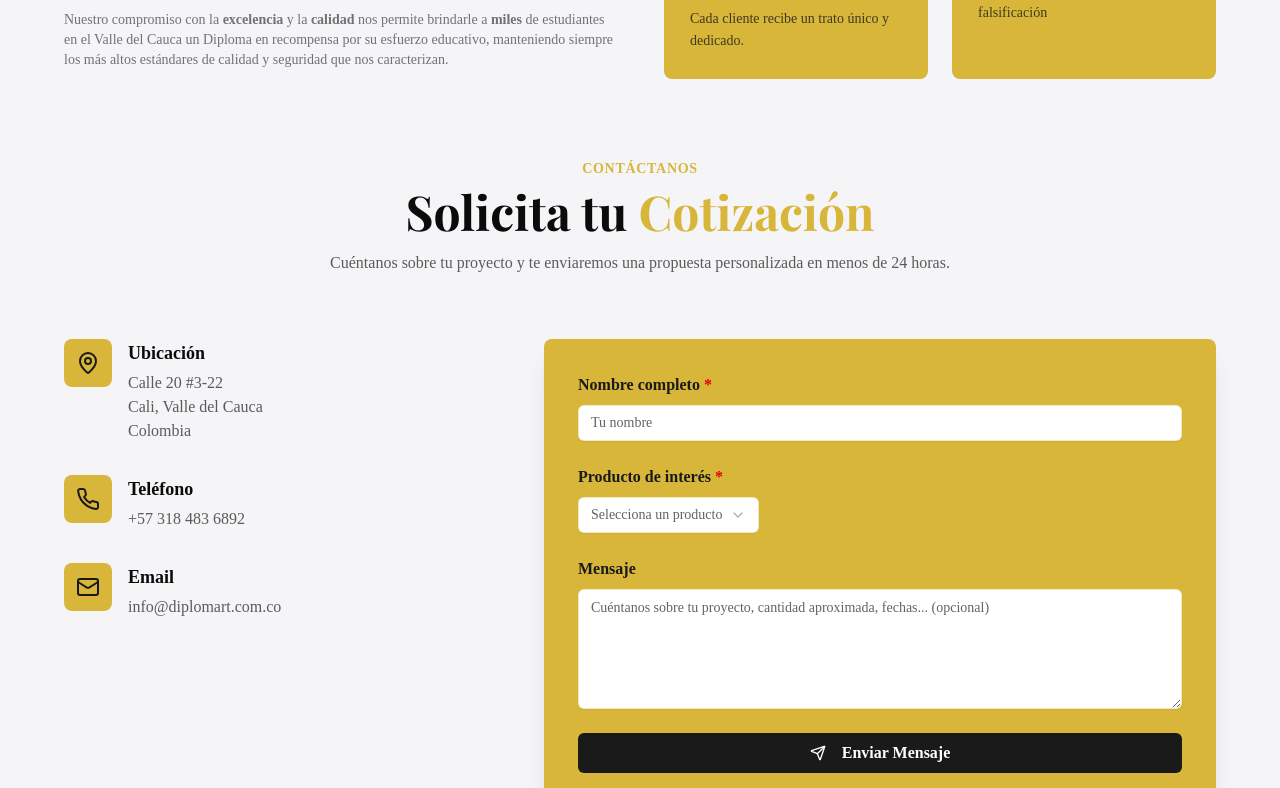
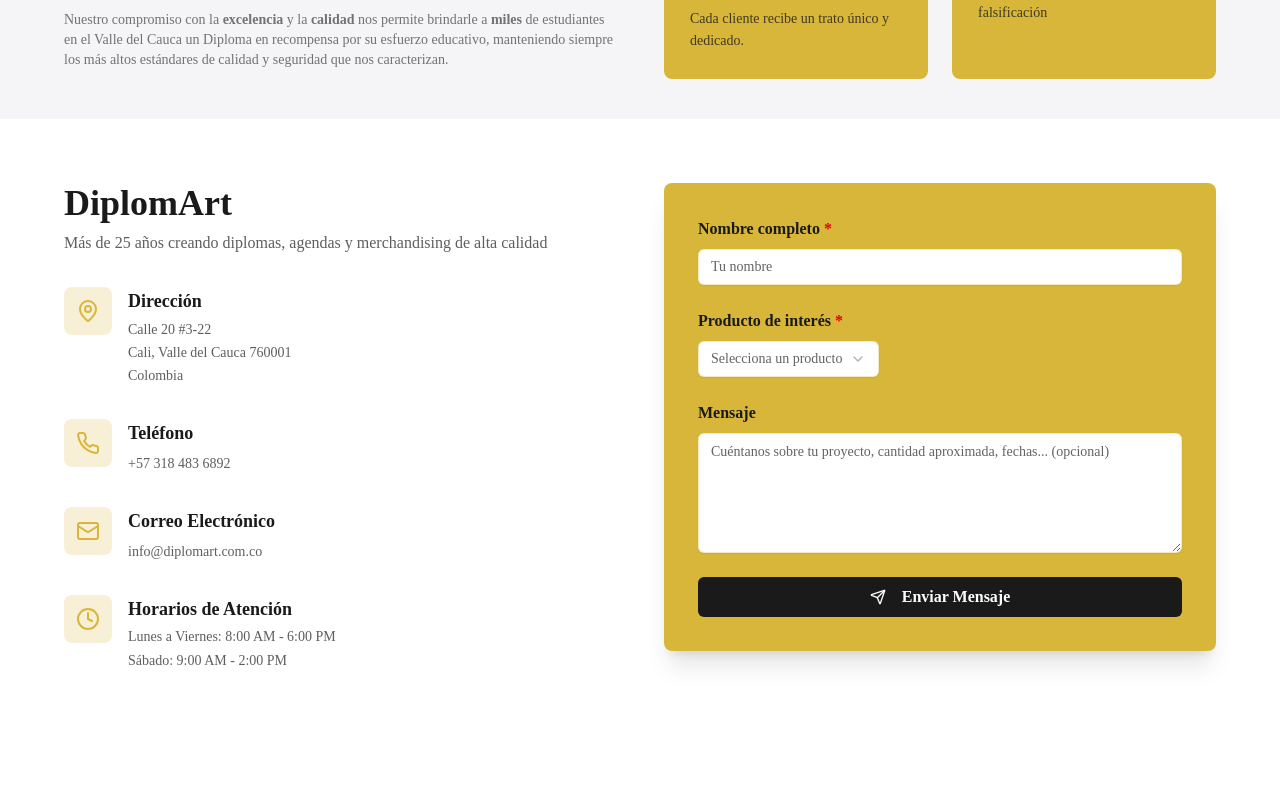
Before and after one commit to DiplomArtCO/v0-diplomart-landing-page, a Next.js app: page / in a window 1280 px wide. Shown: the part 2968-3756 px from the top of the page. Built offline with nearby package versions, Linux system fonts and the light colour scheme; a web font is replaced by a local one.

Commit message:
feat: reorganize BusinessLocation contact section layout
Update layout with clean white background, two-column design, and improved spacing

```diff
--- a/components/contact-section.tsx
+++ b/components/contact-section.tsx
@@ -7,7 +7,7 @@ import { Button } from '@/components/ui/button'
 import { Input } from '@/components/ui/input'
 import { Textarea } from '@/components/ui/textarea'
 import { Select, SelectContent, SelectItem, SelectTrigger, SelectValue } from '@/components/ui/select'
-import { MapPin, Phone, Mail, Send } from 'lucide-react'
+import { MapPin, Phone, Mail, Send, Clock } from 'lucide-react'
 
 /**
  * Contact Section Component - Formulario de contacto y cotización
@@ -42,68 +42,75 @@ export default function ContactSection() {
   }
 
   return (
-    <section id="contacto" className="bg-[#F5F5F7] py-10" aria-labelledby="contact-heading">
+    <section id="contacto" className="bg-white py-16" aria-labelledby="contact-heading">
       <div className="container mx-auto px-4">
-        {/* Section Header */}
-        <header className="text-center mb-16">
-          <p className="text-[#D7B63A] font-semibold text-sm uppercase tracking-wider mb-2">
-            CONTÁCTANOS
+        <div className="grid grid-cols-1 lg:grid-cols-2 gap-12 max-w-6xl mx-auto">
+          {/* Left Column - Business Information */}
+          <address className="not-italic space-y-8">
+            {/* Company Header */}
+            <div>
+              <h2 className="text-3xl lg:text-4xl font-bold text-[#1A1A1A] mb-2">
+                DiplomArt
+              </h2>
+              <p className="text-[#1A1A1A]/70 text-base">
+                Más de 25 años creando diplomas, agendas y merchandising de alta calidad
               </p>
-          <h2 id="contact-heading" className="font-serif text-4xl md:text-5xl font-bold text-balance">
-            Solicita tu <span className="text-[#D7B63A]">Cotización</span>
-          </h2>
-          <p className="text-[#1A1A1A]/70 mt-4 max-w-2xl mx-auto">
-            Cuéntanos sobre tu proyecto y te enviaremos una propuesta personalizada en
-            menos de 24 horas.
-          </p>
-        </header>
+            </div>
 
-        <div className="grid grid-cols-1 lg:grid-cols-5 gap-12 max-w-6xl mx-auto">
-          {/* Left Column - Contact Information */}
-          <address className="lg:col-span-2 space-y-8 not-italic">
-            <div>
-              <div className="flex items-start gap-4">
-                <div className="w-12 h-12 bg-[#D7B63A] rounded-lg flex items-center justify-center flex-shrink-0" aria-hidden="true">
-                  <MapPin className="w-6 h-6 text-[#1A1A1A]" />
+            {/* Address Block */}
+            <div className="flex gap-4">
+              <div className="w-12 h-12 bg-[#D7B63A]/20 rounded-lg flex items-center justify-center flex-shrink-0">
+                <MapPin className="w-6 h-6 text-[#D7B63A]" />
               </div>
               <div>
-                  <h3 className="font-bold text-lg mb-1">Ubicación</h3>
-                  <p className="text-[#1A1A1A]/70">
-                    Calle 20 #3-22 <br />
-                    Cali, Valle del Cauca<br />
+                <h3 className="font-bold text-lg text-[#1A1A1A] mb-1">Dirección</h3>
+                <p className="text-[#1A1A1A]/70 text-sm leading-relaxed">
+                  Calle 20 #3-22<br />
+                  Cali, Valle del Cauca 760001<br />
                   Colombia
                 </p>
               </div>
             </div>
-            </div>
 
-            <div>
-              <div className="flex items-start gap-4">
-                <div className="w-12 h-12 bg-[#D7B63A] rounded-lg flex items-center justify-center flex-shrink-0" aria-hidden="true">
-                  <Phone className="w-6 h-6 text-[#1A1A1A]" />
+            {/* Phone Block */}
+            <div className="flex gap-4">
+              <div className="w-12 h-12 bg-[#D7B63A]/20 rounded-lg flex items-center justify-center flex-shrink-0">
+                <Phone className="w-6 h-6 text-[#D7B63A]" />
               </div>
               <div>
-                  <h3 className="font-bold text-lg mb-1">Teléfono</h3>
-                  <a href={`https://wa.me/${WHATSAPP_NUMBER}?text=${encodeURIComponent(getDefaultMessage(formData.name, formData.product))}`} target="_blank" rel="noopener noreferrer" className="text-[#1A1A1A]/70 hover:text-[#D7B63A] transition-colors">+57 318 483 6892</a>
-                </div>
+                <h3 className="font-bold text-lg text-[#1A1A1A] mb-1">Teléfono</h3>
+                <a href={`https://wa.me/${WHATSAPP_NUMBER}?text=${encodeURIComponent(getDefaultMessage(formData.name, formData.product))}`} target="_blank" rel="noopener noreferrer" className="text-[#1A1A1A]/70 hover:text-[#D7B63A] transition-colors text-sm">+57 318 483 6892</a>
               </div>
             </div>
 
-            <div>
-              <div className="flex items-start gap-4">
-                <div className="w-12 h-12 bg-[#D7B63A] rounded-lg flex items-center justify-center flex-shrink-0" aria-hidden="true">
-                  <Mail className="w-6 h-6 text-[#1A1A1A]" />
+            {/* Email Block */}
+            <div className="flex gap-4">
+              <div className="w-12 h-12 bg-[#D7B63A]/20 rounded-lg flex items-center justify-center flex-shrink-0">
+                <Mail className="w-6 h-6 text-[#D7B63A]" />
               </div>
               <div>
-                  <h3 className="font-bold text-lg mb-1">Email</h3>
-                  <a href="mailto:info@diplomart.com.co" className="text-[#1A1A1A]/70 hover:text-[#D7B63A] transition-colors">info@diplomart.com.co</a>
+                <h3 className="font-bold text-lg text-[#1A1A1A] mb-1">Correo Electrónico</h3>
+                <a href="mailto:info@diplomart.com.co" className="text-[#1A1A1A]/70 hover:text-[#D7B63A] transition-colors text-sm">info@diplomart.com.co</a>
+              </div>
+            </div>
+
+            {/* Hours Block */}
+            <div className="flex gap-4">
+              <div className="w-12 h-12 bg-[#D7B63A]/20 rounded-lg flex items-center justify-center flex-shrink-0">
+                <Clock className="w-6 h-6 text-[#D7B63A]" />
+              </div>
+              <div>
+                <h3 className="font-bold text-lg text-[#1A1A1A] mb-1">Horarios de Atención</h3>
+                <div className="text-[#1A1A1A]/70 text-sm space-y-1">
+                  <p>Lunes a Viernes: 8:00 AM - 6:00 PM</p>
+                  <p>Sábado: 9:00 AM - 2:00 PM</p>
                 </div>
               </div>
             </div>
           </address>
 
           {/* Right Column - Contact Form */}
-          <aside className="lg:col-span-3" aria-label="Formulario de contacto">
+          <aside aria-label="Formulario de contacto">
             <form onSubmit={handleSubmit} className="bg-[#D7B63A] p-8 rounded-lg shadow-xl border-2 border-[#D7B63A]/30">
               <div className="grid grid-cols-1 md:grid-cols-2 gap-6">
                 {/* Nombre completo */}
```
Lines whose indentation alone changed are shown as unchanged.
